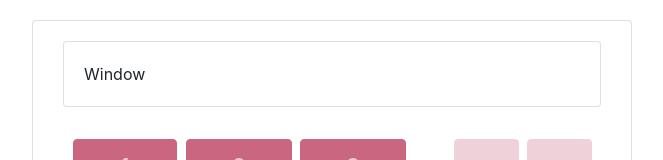
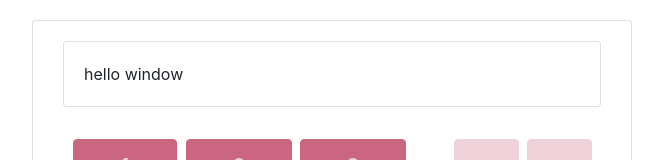
Before and after one commit to madpine/calculator-app, a React (Create React App) app: page / in a window 1280 px wide. Shown: the top 160 px of the page, without its empty margins (308-971 px from the left). Built offline with nearby package versions, Linux system fonts and the light colour scheme; the HTML template or start-up script is replaced by a standard one.

Commit message:
Created Window component

```diff
--- /dev/null
+++ b/src/Window.js
@@ -0,0 +1,7 @@
+import React from 'react';
+
+export default function Window() {
+    return (
+        "hello window"
+    );
+}
--- a/src/calculator.js
+++ b/src/calculator.js
@@ -1,4 +1,5 @@
 import React from 'react';
+import Window from './Window';
 import Digits from './Digits';
 import Operations from './Operations';
 import './App.css';
@@ -9,7 +10,7 @@ export default function Calculator() {
             <div className="card-body calculator-body">
                 <div className="card window-card">
                     <div className="card-body window">
-                        {`Window`}
+                        <Window />
                     </div>
                 </div>
 
```
Also changed, not shown: 1 other file (tests, documents, lock files or other folders).
